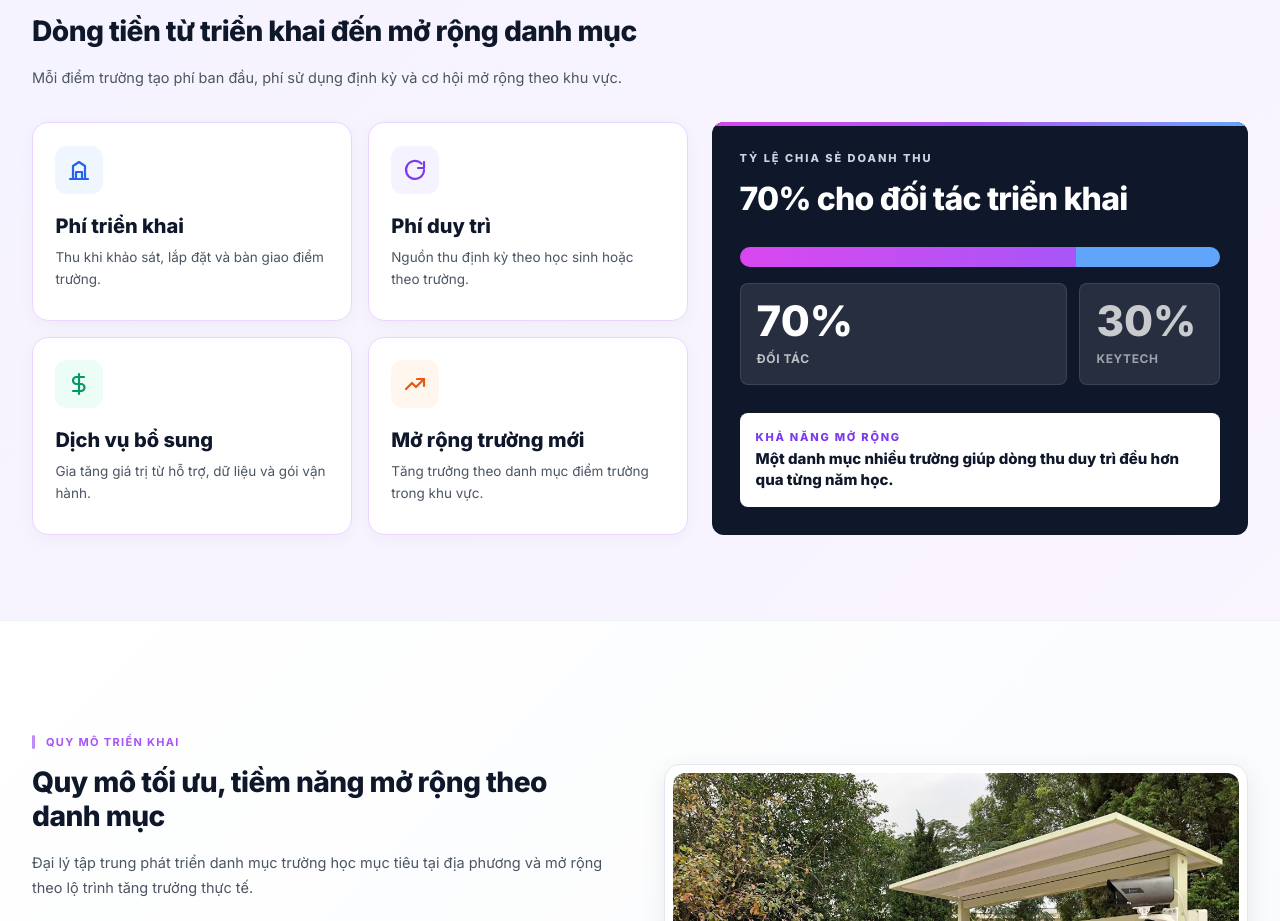
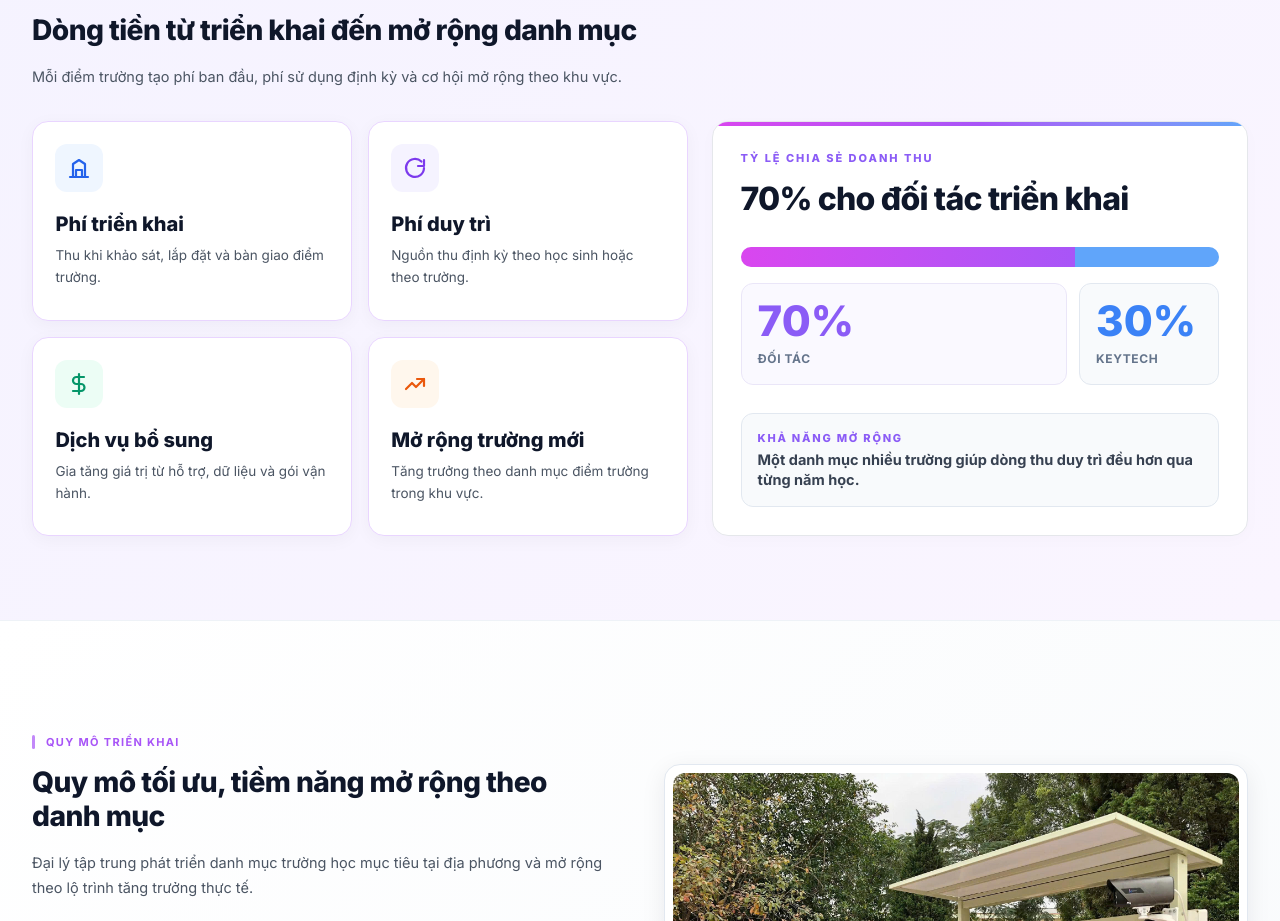
Before and after one commit to ddung-tester/landing_page_KeytechAI, a React (Vite) app: page / in a window 1280 px wide. Shown: the part 3806-4727 px from the top of the page. Built offline with nearby package versions, Linux system fonts and the light colour scheme.

Commit message:
feat: add RevenueModel component to visualize franchise revenue streams and profit sharing

```diff
--- a/src/components/franchise/RevenueModel.jsx
+++ b/src/components/franchise/RevenueModel.jsx
@@ -102,39 +102,39 @@ export default function RevenueModel({ id = 'doanh-thu' }) {
 
           <aside
             ref={splitRef}
-            className="fade-up bg-[#0F172A] text-white rounded-xl p-6 lg:p-7 flex flex-col justify-between overflow-hidden relative"
+            className="fade-up bg-white text-[#0F172A] border border-[#E5E7EB] rounded-2xl p-6 lg:p-7 flex flex-col justify-between overflow-hidden relative shadow-[0_4px_18px_rgba(15,23,42,0.02)]"
           >
             <div className="absolute inset-x-0 top-0 h-1 bg-gradient-to-r from-[#D946EF] via-[#A855F7] to-[#60A5FA]" />
 
             <div>
-              <div className="text-[11px] font-black uppercase tracking-[0.18em] text-[#CBD5E1] mb-3">
+              <div className="text-[11px] font-extrabold uppercase tracking-[0.18em] text-[#8B5CF6] mb-3">
                 Tỷ lệ chia sẻ doanh thu
               </div>
-              <h3 className="text-[28px] lg:text-[32px] font-black leading-tight tracking-tight">
+              <h3 className="text-[28px] lg:text-[32px] font-black leading-tight tracking-tight text-[#0F172A]">
                 70% cho đối tác triển khai
               </h3>
             </div>
 
             <div className="my-4 lg:my-6 xl:my-7">
-              <div className="h-5 w-full rounded-full overflow-hidden bg-white/10 flex">
+              <div className="h-5 w-full rounded-full overflow-hidden bg-slate-100 flex">
                 <div className="h-full bg-gradient-to-r from-[#D946EF] to-[#A855F7]" style={{ width: '70%' }} />
                 <div className="h-full bg-[#60A5FA]" style={{ width: '30%' }} />
               </div>
               <div className="mt-4 grid grid-cols-[7fr_3fr] gap-3">
-                <div className="rounded-lg bg-white/10 border border-white/10 p-4">
-                  <div className="text-[42px] font-black leading-none">70%</div>
-                  <div className="text-[12px] font-bold text-white/70 uppercase tracking-wider mt-2">Đối tác</div>
+                <div className="rounded-xl bg-[#FAF9FF] border border-[#EAE6F8] p-4 hover:shadow-[0_2px_8px_rgba(139,92,246,0.03)] transition-all duration-300">
+                  <div className="text-[42px] font-black leading-none text-[#8B5CF6]">70%</div>
+                  <div className="text-[12px] font-bold text-[#64748B] uppercase tracking-wider mt-2">Đối tác</div>
                 </div>
-                <div className="rounded-lg bg-white/10 border border-white/10 p-4">
-                  <div className="text-[42px] font-black leading-none text-white/75">30%</div>
-                  <div className="text-[12px] font-bold text-white/55 uppercase tracking-wider mt-2">Keytech</div>
+                <div className="rounded-xl bg-[#F8FAFC] border border-[#E2E8F0] p-4 hover:shadow-[0_2px_8px_rgba(59,130,246,0.03)] transition-all duration-300">
+                  <div className="text-[42px] font-black leading-none text-[#3B82F6]">30%</div>
+                  <div className="text-[12px] font-bold text-[#64748B] uppercase tracking-wider mt-2">Keytech</div>
                 </div>
               </div>
             </div>
 
-            <div className="rounded-lg bg-white text-[#0F172A] p-4">
-              <div className="text-[11px] font-black uppercase tracking-[0.16em] text-[#7C3AED] mb-1">Khả năng mở rộng</div>
-              <div className="text-[15px] font-extrabold leading-snug">
+            <div className="rounded-xl bg-[#F8FAFC] border border-[#E2E8F0] p-4 text-[#4B5563]">
+              <div className="text-[11px] font-extrabold uppercase tracking-[0.16em] text-[#8B5CF6] mb-1">Khả năng mở rộng</div>
+              <div className="text-[14.5px] font-bold leading-snug text-[#374151]">
                 Một danh mục nhiều trường giúp dòng thu duy trì đều hơn qua từng năm học.
               </div>
             </div>
```
